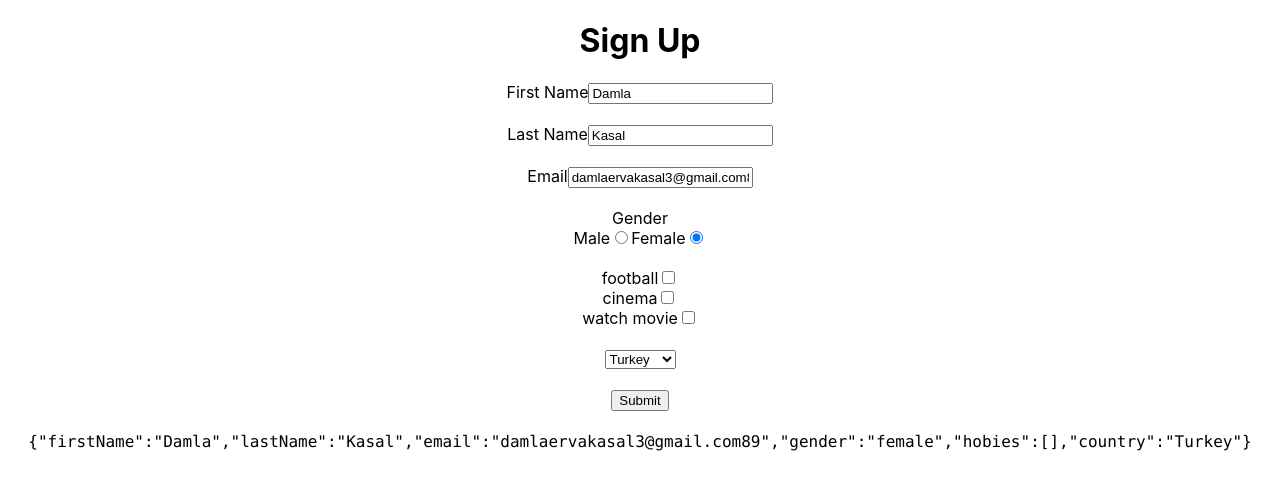
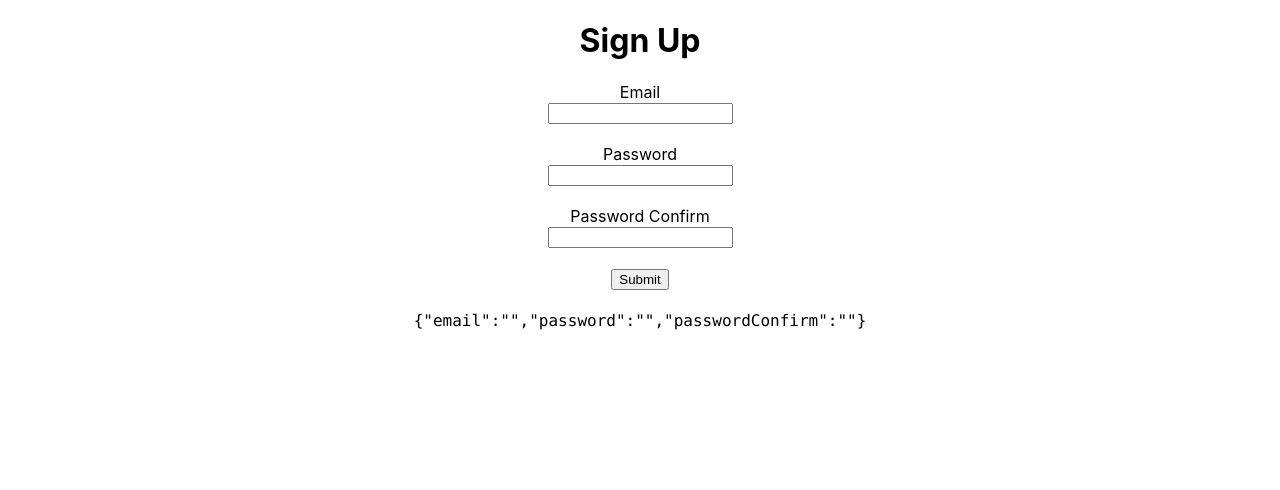
Before and after one commit to damlaervakasal/100-days-react, a React (Create React App) app in the folder react-09-formik/: page / in a window 1280 px wide. Shown: the top 490 px of the page. Built offline with nearby package versions, Linux system fonts and the light colour scheme.

Commit message:
used yup and validations

```diff
--- a/react-09-formik/package.json
+++ b/react-09-formik/package.json
@@ -10,7 +10,8 @@
     "react": "^18.2.0",
     "react-dom": "^18.2.0",
     "react-scripts": "5.0.1",
-    "web-vitals": "^2.1.4"
+    "web-vitals": "^2.1.4",
+    "yup": "^1.0.2"
   },
   "scripts": {
     "start": "react-scripts start",
--- a/react-09-formik/src/App.css
+++ b/react-09-formik/src/App.css
@@ -2,37 +2,6 @@
   text-align: center;
 }
 
-.App-logo {
-  height: 40vmin;
-  pointer-events: none;
+label{
+  display: block;
 }
-
-@media (prefers-reduced-motion: no-preference) {
-  .App-logo {
-    animation: App-logo-spin infinite 20s linear;
-  }
-}
-
-.App-header {
-  background-color: #282c34;
-  min-height: 100vh;
-  display: flex;
-  flex-direction: column;
-  align-items: center;
-  justify-content: center;
-  font-size: calc(10px + 2vmin);
-  color: white;
-}
-
-.App-link {
-  color: #61dafb;
-}
-
-@keyframes App-logo-spin {
-  from {
-    transform: rotate(0deg);
-  }
-  to {
-    transform: rotate(360deg);
-  }
-}
--- a/react-09-formik/src/App.js
+++ b/react-09-formik/src/App.js
@@ -2,113 +2,12 @@ import logo from "./logo.svg";
 import "./App.css";
 import { useFormik } from "formik";
 
+import SignUp from "./components/SignUp";
+
 function App() {
-  const { handleSubmit, handleChange, values } = useFormik({
-    initialValues: {
-      firstName: "Damla",
-      lastName: "Kasal",
-      email: "damlaervakasal3@gmail.com89",
-      gender: "female",
-      hobies: [],
-      country: "Turkey",
-    },
-    onSubmit: (values) => {
-      alert(JSON.stringify(values, null, 2));
-      console.log(values);
-    },
-  });
-
   return (
     <div className="App">
-      <h1>Sign Up</h1>
-      <form onSubmit={handleSubmit}>
-        <label htmlFor="firstName">First Name</label>
-        <input
-          name="firstName"
-          value={values.firstName}
-          onChange={handleChange}
-        />
-        <br />
-        <br />
-
-        <label htmlFor="lastName">Last Name</label>
-        <input
-          name="lastName"
-          value={values.lastName}
-          onChange={handleChange}
-        />
-        <br />
-        <br />
-        <label htmlFor="email">Email</label>
-        <input name="email" value={values.email} onChange={handleChange} />
-
-        <br />
-        <br />
-
-        <label htmlFor="gender">Gender</label>
-        <br />
-
-        <span>Male</span>
-        <input
-          type="radio"
-          name="gender"
-          value="male"
-          onChange={handleChange}
-          checked={values.gender === "male"}
-        />
-        <span>Female</span>
-        <input
-          type="radio"
-          name="gender"
-          value="famale"
-          onChange={handleChange}
-          checked={values.gender === "female"}
-        />
-        <br />
-        <br />
-
-        <div>
-          football
-          <input
-            type="checkbox"
-            name="hobies"
-            value="football"
-            onChange={handleChange}
-          />
-        </div>
-        <div>
-          cinema
-          <input
-            type="checkbox"
-            name="hobies"
-            value="cinema"
-            onChange={handleChange}
-          />
-        </div>
-        <div>
-          watch movie
-          <input
-            type="checkbox"
-            name="hobies"
-            value="watch movie"
-            onChange={handleChange}
-          />
-        </div>
-        <br />
-
-        <select name="country" value={values.country} onChange={handleChange}>
-          <option value="tr">Turkey</option>
-          <option value="uk">England</option>
-          <option value="usa">America</option>
-        </select>
-        <br />
-        <br />
-
-        <button type="submit">Submit</button>
-        <br />
-        <br />
-        <code>{JSON.stringify(values)}</code>
-      </form>
+      <SignUp />
     </div>
   );
 }
--- /dev/null
+++ b/react-09-formik/src/components/SignUp.js
@@ -0,0 +1,137 @@
+import React from "react";
+import { useFormik } from "formik";
+import validations from "./validations";
+
+function SignUp() {
+  const { handleSubmit, handleChange, values } = useFormik({
+    initialValues: {
+      // firstName: "Damla",
+      // lastName: "Kasal",
+      email: "",
+      password: "",
+      passwordConfirm: "",
+      // gender: "female",
+      // hobies: [],
+      // country: "Turkey",
+    },
+    onSubmit: (values) => {
+      alert(JSON.stringify(values, null, 2));
+      console.log(values);
+    },
+    validationSchema: validations,
+  });
+
+  return (
+    <div>
+      <h1>Sign Up</h1>
+      <form onSubmit={handleSubmit}>
+        {/* <label htmlFor="firstName">First Name</label>
+        <input
+          name="firstName"
+          value={values.firstName}
+          onChange={handleChange}
+        />
+        <br />
+        <br /> */}
+
+        {/* <label htmlFor="lastName">Last Name</label>
+        <input
+          name="lastName"
+          value={values.lastName}
+          onChange={handleChange}
+        />
+        <br />
+        <br /> */}
+        <label htmlFor="email">Email</label>
+        <input name="email" value={values.email} onChange={handleChange} />
+
+        <br />
+        <br />
+
+        <label htmlFor="password">Password</label>
+        <input
+          type="password"
+          name="password"
+          value={values.password}
+          onChange={handleChange}
+        />
+        <br />
+        <br />
+
+        <label htmlFor="passwordConfirm">Password Confirm</label>
+        <input
+          name="passwordConfirm"
+          value={values.passwordConfirm}
+          onChange={handleChange}
+        />
+
+        {/* <label htmlFor="gender">Gender</label>
+        <br />
+
+        <span>Male</span>
+        <input
+          type="radio"
+          name="gender"
+          value="male"
+          onChange={handleChange}
+          checked={values.gender === "male"}
+        />
+        <span>Female</span>
+        <input
+          type="radio"
+          name="gender"
+          value="famale"
+          onChange={handleChange}
+          checked={values.gender === "female"}
+        />
+        <br />
+        <br />
+
+        <div>
+          football
+          <input
+            type="checkbox"
+            name="hobies"
+            value="football"
+            onChange={handleChange}
+          />
+        </div>
+        <div>
+          cinema
+          <input
+            type="checkbox"
+            name="hobies"
+            value="cinema"
+            onChange={handleChange}
+          />
+        </div>
+        <div>
+          watch movie
+          <input
+            type="checkbox"
+            name="hobies"
+            value="watch movie"
+            onChange={handleChange}
+          />
+        </div>
+        <br />
+
+        <select name="country" value={values.country} onChange={handleChange}>
+          <option value="tr">Turkey</option>
+          <option value="uk">England</option>
+          <option value="usa">America</option>
+        </select>
+        <br />
+        <br /> */}
+        <br />
+        <br />
+        <button type="submit">Submit</button>
+        <br />
+        <br />
+        <code>{JSON.stringify(values)}</code>
+      </form>
+    </div>
+  );
+}
+
+export default SignUp;
--- /dev/null
+++ b/react-09-formik/src/components/validations.js
@@ -0,0 +1,17 @@
+import { object, string, ref } from "yup";
+
+// yazdigimiz schema altında bu inputlarin hangi kuralara uyması gerektiğini burada belirtmiş oluyoruz.
+
+const validations = object({
+  // name: string().required(),
+  // age: number().required().positive().integer(),
+  email: string().email().required(),
+  password: string().min(5).required(),
+  passwordConfirm: string()
+    .oneOf([ref("password")])
+    .required(),
+  // website: string().url().nullable(),
+  // createdOn: date().default(() => new Date()),
+});
+
+export default validations;
```
Also changed, not shown: 1 other file (tests, documents, lock files or other folders).
